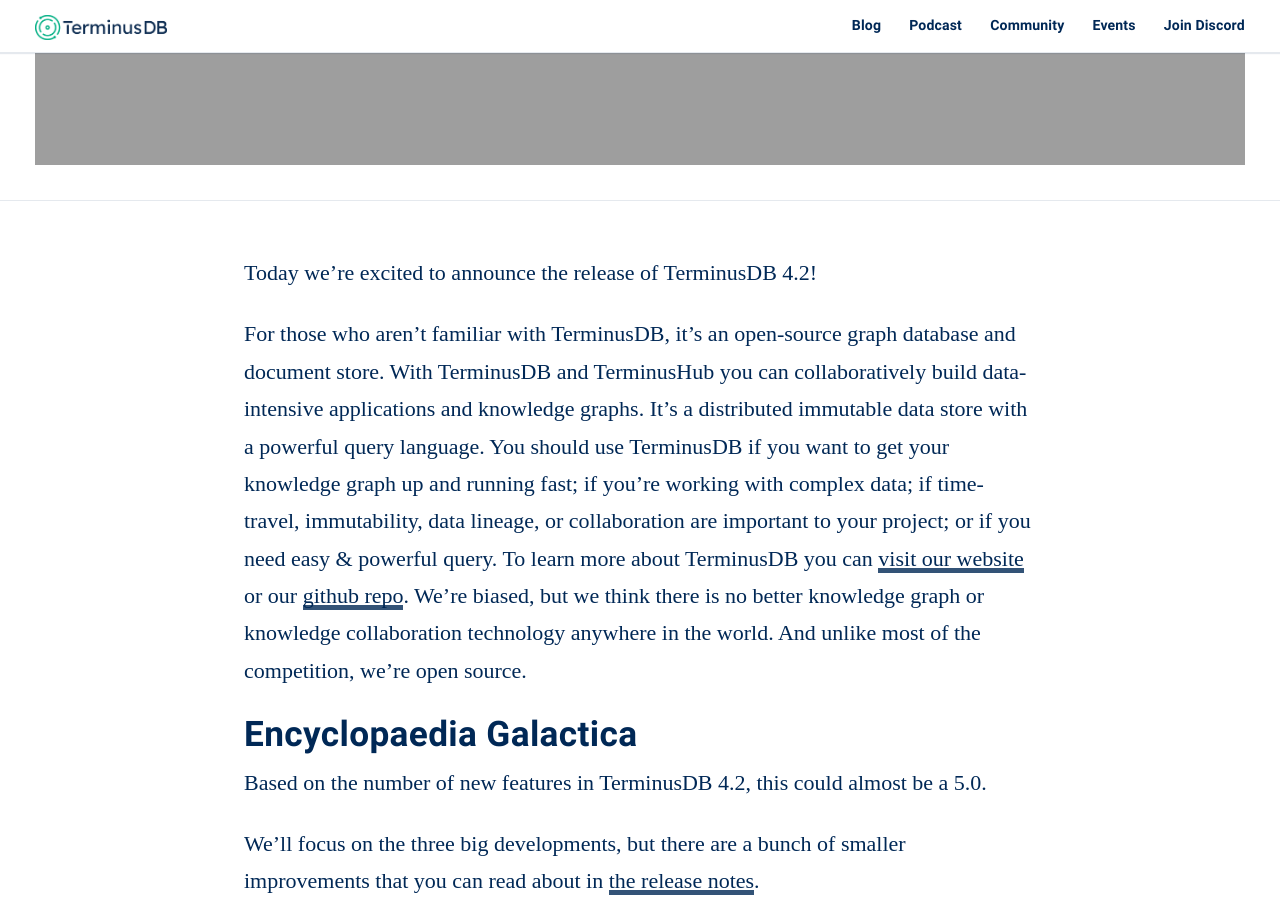
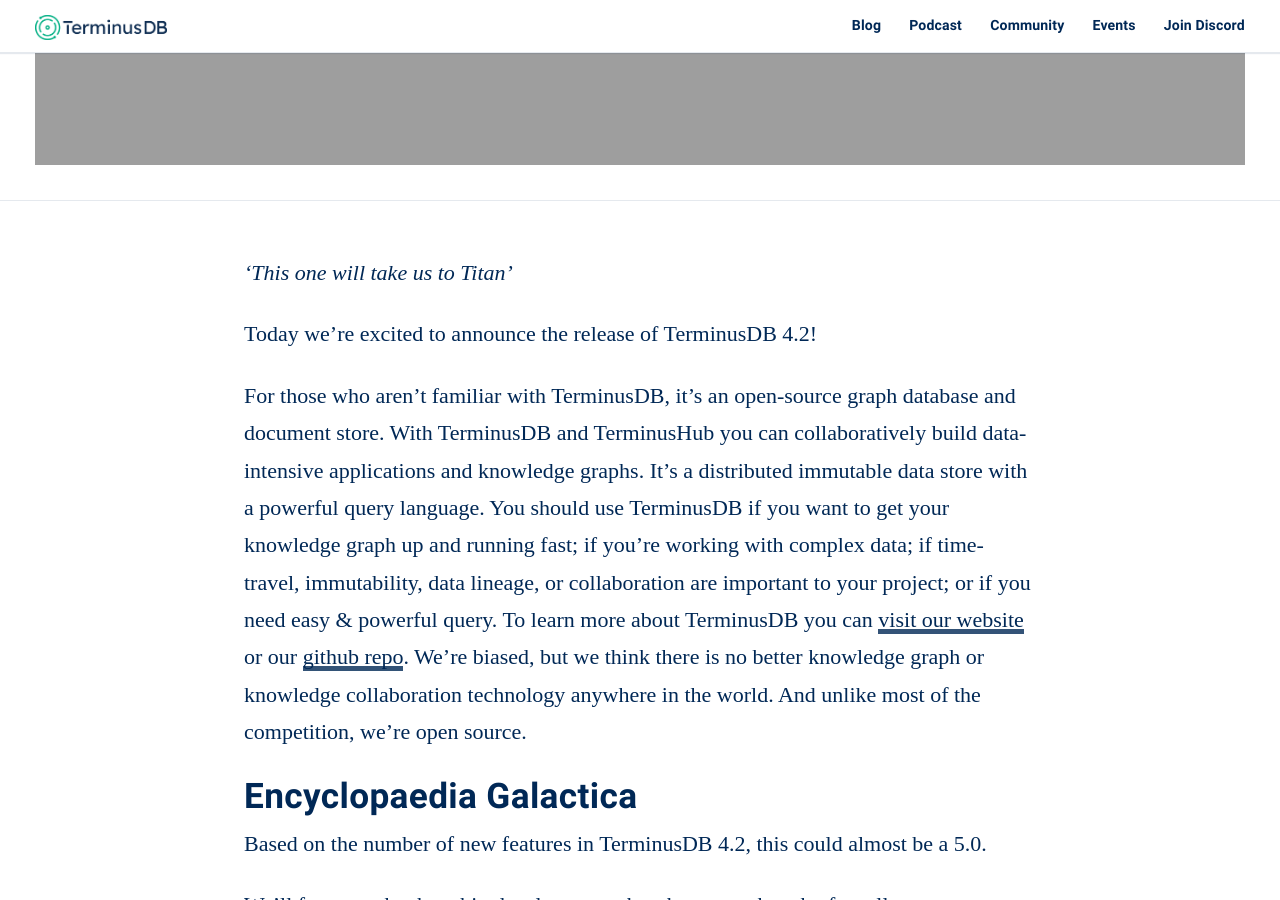
Before and after one commit to terminusdb/terminusdb-blog, a Jekyll site: the page built from _posts/2021-02-25-terminusdb-4-2-encyclopaedia-galactica-release.md, in a window 1280 px wide and 900 px high, scrolled down 1038 px. Built offline with Jekyll 4.4.1, drawn with Linux system fonts in a browser that asks for light colours; some web fonts are replaced; comment, search, counter and statistics services are not loaded.

Commit message:
Update Blog “2021-02-25-terminusdb-4-2-encyclopaedia-galactica-release”

```diff
--- a/_posts/2021-02-25-terminusdb-4-2-encyclopaedia-galactica-release.md
+++ b/_posts/2021-02-25-terminusdb-4-2-encyclopaedia-galactica-release.md
@@ -12,6 +12,8 @@
   - release
   - knowledge graph
 ---
+*‘This one will take us to Titan’*
+
 Today we’re excited to announce the release of TerminusDB 4.2!
 
 For those who aren’t familiar with TerminusDB, it’s an open-source graph database and document store. With TerminusDB and TerminusHub you can collaboratively build data-intensive applications and knowledge graphs. It’s a distributed immutable data store with a powerful query language. You should use TerminusDB if you want to get your knowledge graph up and running fast; if you’re working with complex data; if time-travel, immutability, data lineage, or collaboration are important to your project; or if you need easy & powerful query. To learn more about TerminusDB you can [visit our website](https://terminusdb.com/) or our [github repo](https://github.com/terminusdb/terminusdb). We’re biased, but we think there is no better knowledge graph or knowledge collaboration technology anywhere in the world. And unlike most of the competition, we’re open source.
```
